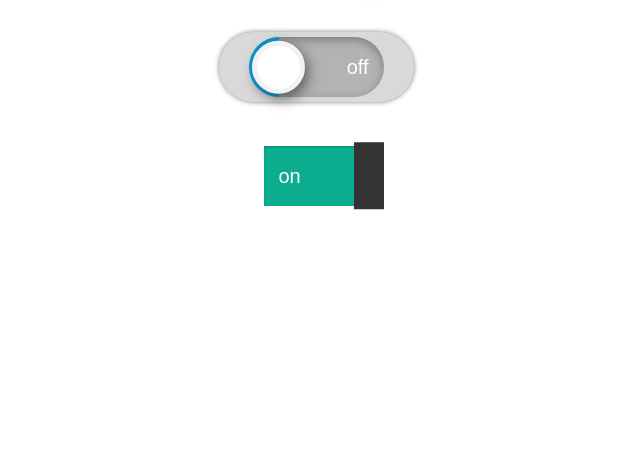
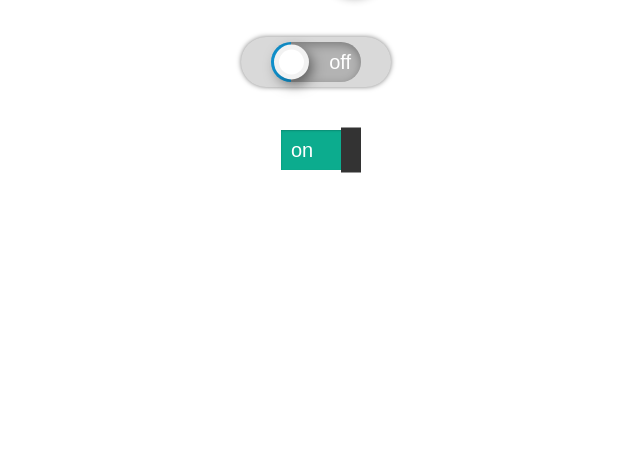
Before and after one commit to Sliverside/obj2sass, a plain HTML site: page example/index.html in a window 1280 px wide. Shown: the part 348-800 px from the top of the page, without its empty margins (324-964 px from the left). Drawn offline with Linux system fonts and the light colour scheme.

Commit message:
design example

```diff
--- a/example/style.scss
+++ b/example/style.scss
@@ -78,7 +78,7 @@ $switchers: (
   '#prefixe#': '.swt',
 
   'steeve': (
-    "_size-ratio": 1.5,
+    "_size-ratio": 1,
     "_side": 20px,
     "_width": 120px,
     "_height": 55px,
@@ -93,7 +93,7 @@ $switchers: (
       border-radius: '_height',
       '.content': (
         color:  #fff,
-        font-size: 30px,
+        font-size: 20px,
         transition: '_transition',
       ),
     ),
@@ -116,7 +116,7 @@ $switchers: (
     ),
   ),
   'perso': (
-    "_size-ratio": 1.5,
+    "_size-ratio": 1,
     "_side": 10px,
     "_width": 90px,
     "_height": 40px,
@@ -157,7 +157,7 @@ $switchers: (
     ),
   ),
   'simple': (
-    "_size-ratio": 1.5,
+    "_size-ratio": 1,
     "_side": 10px,
     "_width": 70px,
     "_height": 40px,
```
Also changed, not shown: example/style.css, 1 other file.
